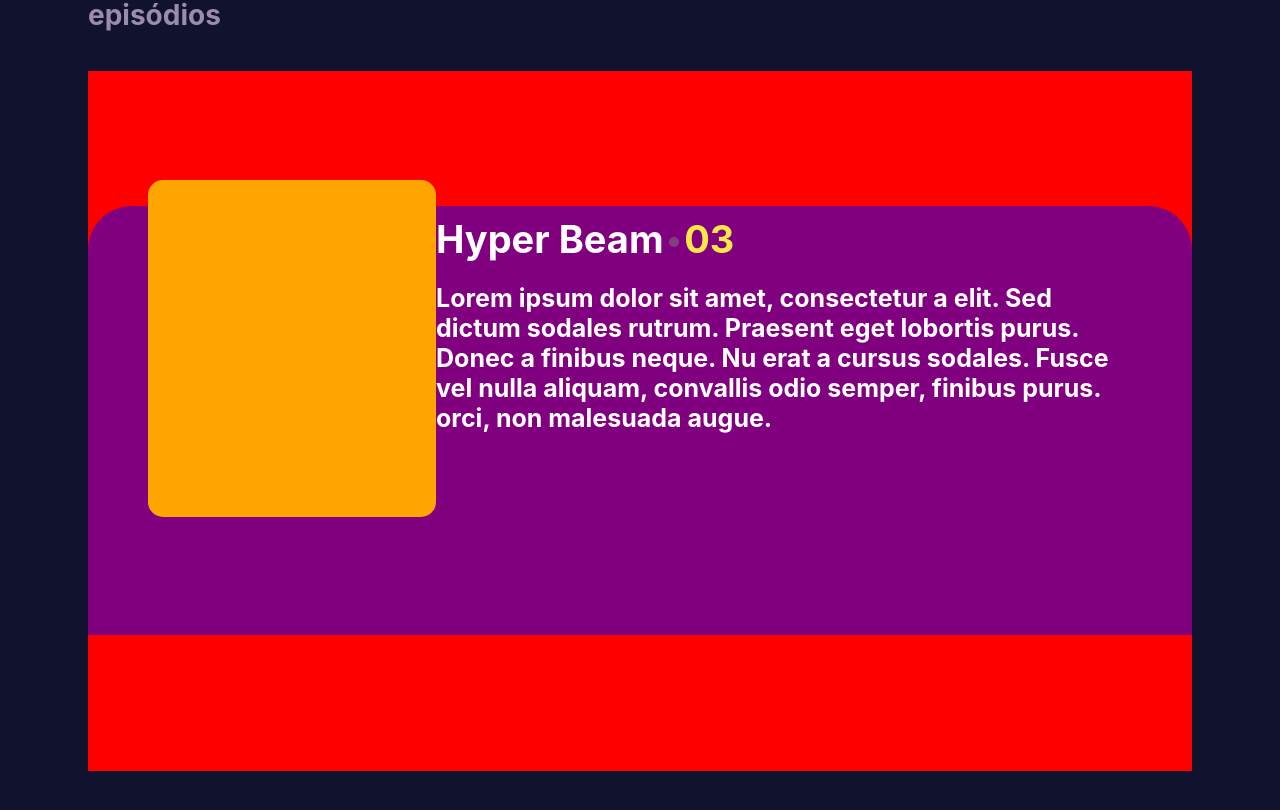
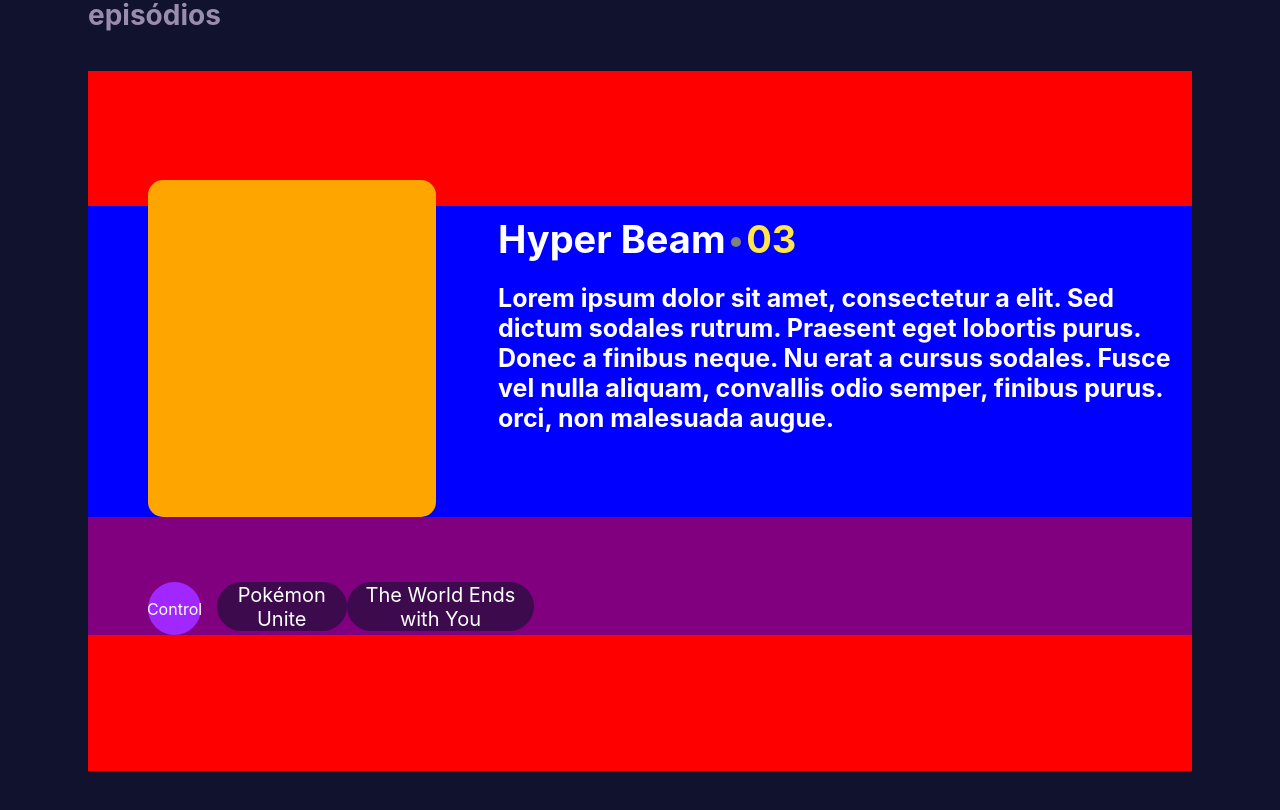
Before and after one commit to lucas-wyllame/hyper-beam, a Next.js app: page / in a window 1280 px wide. Shown: the part 1474-2284 px from the top of the page. Built offline with nearby package versions, Linux system fonts and the light colour scheme.

Commit message:
feature(home): continue to complete last episodes

```diff
--- a/components/Footer/footer.js
+++ b/components/Footer/footer.js
@@ -51,7 +51,7 @@ const IconsRow = styled.div`
   align-items: center;
 `;
 
-const Icon = styled.div`
+export const Icon = styled.div`
   width: 53px;
   height: 53px;
   background: #a127ff;
--- a/components/LastEpisodes/index.js
+++ b/components/LastEpisodes/index.js
@@ -1,6 +1,7 @@
 import styled from "styled-components";
 import { Title, Desc, MoreInfs } from "./../Global/globalStyles";
 import HyperCard from "./../HyperCard/hyperCard";
+import { Icon } from "../Footer/footer";
 
 const Content = styled.div`
   width: 100%;
@@ -29,13 +30,21 @@ const Background = styled.div`
   background: purple;
   display: flex;
   justify-content: space-between;
+  flex-direction: column;
+`;
+
+const CardAndText = styled.div`
+  width: 100%;
+  height: auto;
+  background: blue;
+  display: flex;
+  justify-content: flex-start;
 `;
 
 const TextsDivEp = styled.div`
   width: auto;
   height: auto;
-
-  margin-right: 62px;
+  margin-left: 62px;
 `;
 
 const TitleInside = styled.div`
@@ -56,9 +65,30 @@ const TitleInside = styled.div`
     width: 10px;
     height: 10px;
     background: gray;
-    opacity: 0.5;
+    opacity: 1;
     margin-top: 5px;
   }
+`;
+
+const IconAndButtons = styled.div`
+  width: 35%;
+  height: auto;
+  display: flex;
+  justify-content: space-between;
+  margin-left: 60px;
+`;
+
+const ButtonsEp = styled.div`
+  width: ${(props) => props.widthButton};
+  height: 49px;
+  background: rgba(17, 18, 45, 0.6);
+  border-radius: 44px;
+  text-align: center;
+  font-size: 20px;
+  color: #fff;
+  display: flex;
+  justify-content: center;
+  align-items: center;
 `;
 
 export default function LastEpisodes() {
@@ -68,6 +98,7 @@ export default function LastEpisodes() {
       <Desc>Acompanhe nosso podcast e seus episódios</Desc>
       <ListPodcasts>
         <Background>
+          <CardAndText>
             <HyperCard
               position={"static"}
               width={"337px"}
@@ -79,12 +110,18 @@ export default function LastEpisodes() {
                 Hyper Beam <div /> <span>03</span>
               </TitleInside>
               <MoreInfs width={"694px"}>
-              Lorem ipsum dolor sit amet, consectetur a elit. Sed dictum sodales
-              rutrum. Praesent eget lobortis purus. Donec a finibus neque. Nu
-              erat a cursus sodales. Fusce vel nulla aliquam, convallis odio
-              semper, finibus purus. orci, non malesuada augue.
+                Lorem ipsum dolor sit amet, consectetur a elit. Sed dictum
+                sodales rutrum. Praesent eget lobortis purus. Donec a finibus
+                neque. Nu erat a cursus sodales. Fusce vel nulla aliquam,
+                convallis odio semper, finibus purus. orci, non malesuada augue.
               </MoreInfs>
             </TextsDivEp>
+          </CardAndText>
+          <IconAndButtons>
+            <Icon>Control</Icon>
+            <ButtonsEp widthButton={"202px"}>Pokémon Unite</ButtonsEp>
+            <ButtonsEp widthButton={"293px"}>The World Ends with You</ButtonsEp>
+          </IconAndButtons>
         </Background>
       </ListPodcasts>
     </Content>
```
Also changed, not shown: components/Global/globalStyles.js (line endings or trailing spaces). Lines whose indentation alone changed are shown as unchanged.
